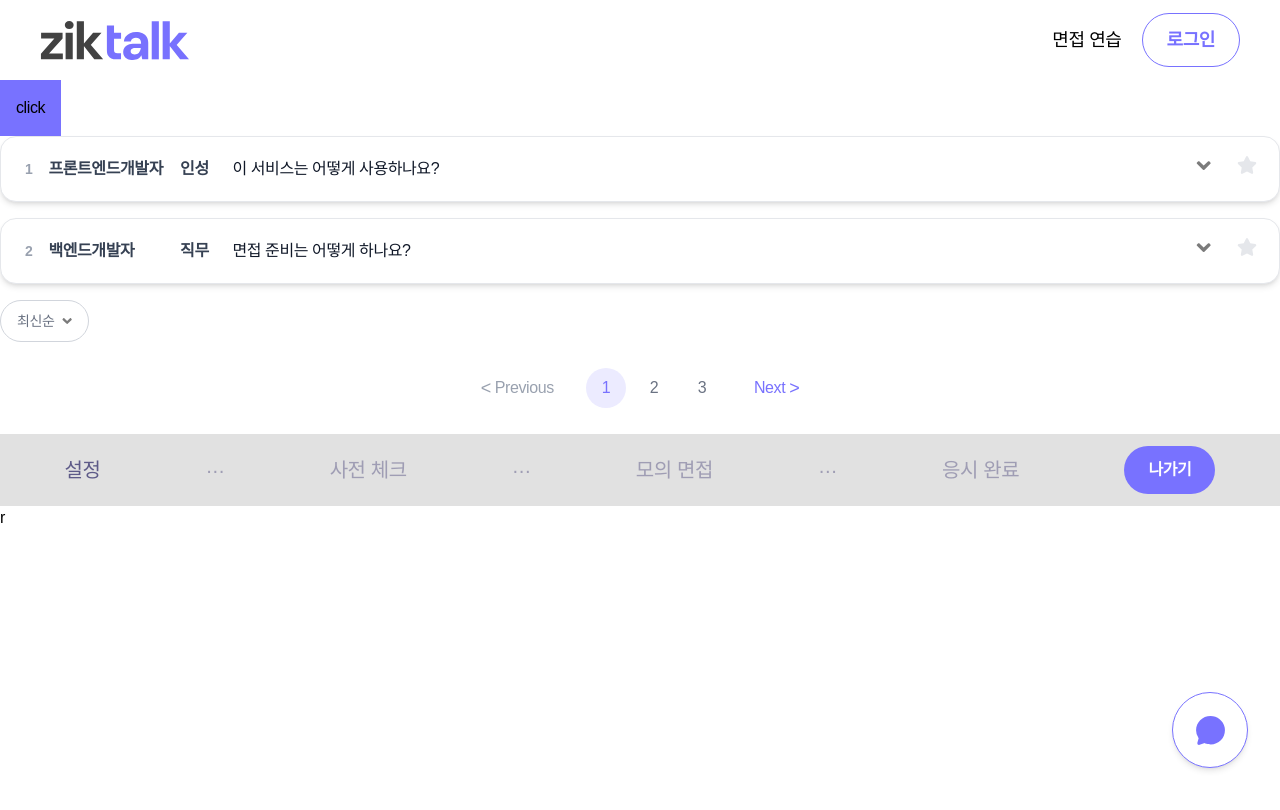
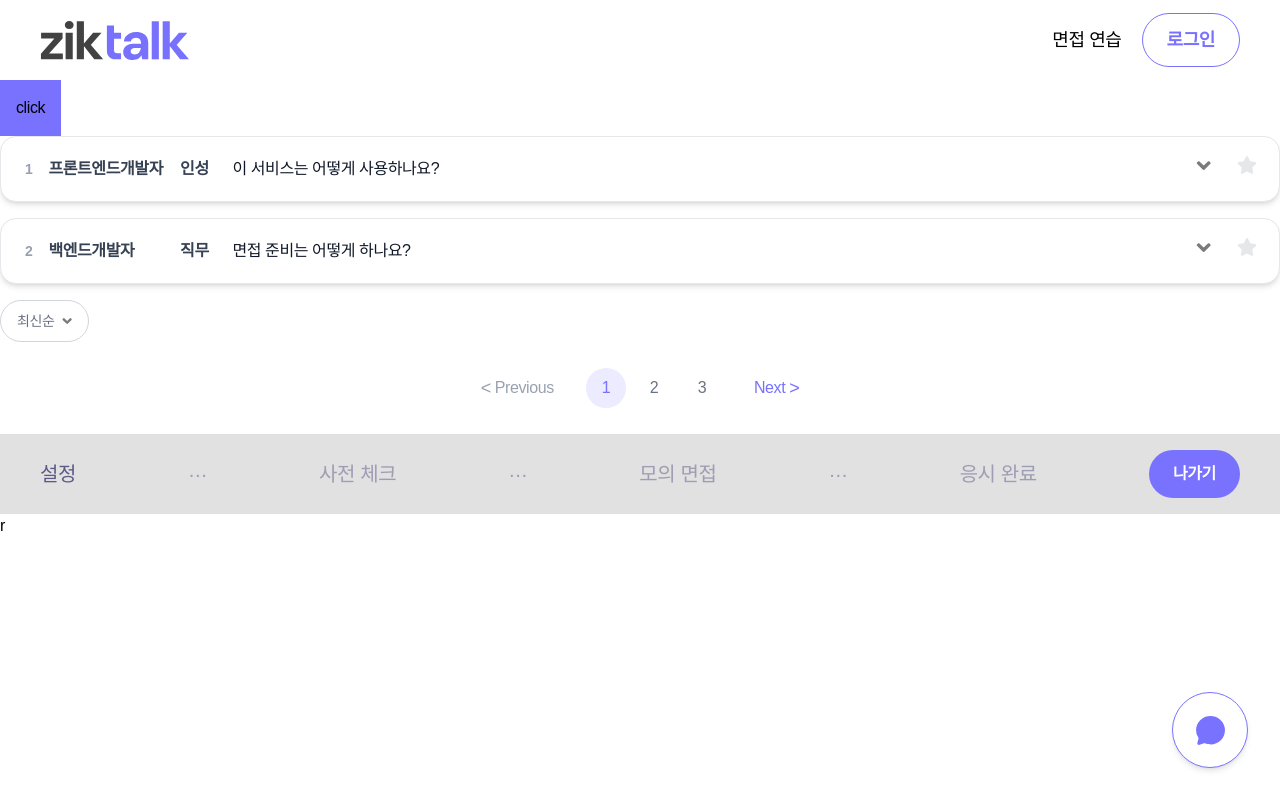
Before and after one commit to ko9612/ZikTalk, a React (Vite) app in the folder client/: page /test in a window 1280 px wide. Shown: the top 810 px of the page. Built offline with nearby package versions, Linux system fonts and the light colour scheme.

Commit message:
style: Header, Tab px값 통일 (#5)

```diff
--- a/client/src/components/common/Header.jsx
+++ b/client/src/components/common/Header.jsx
@@ -5,7 +5,7 @@ import { Link } from "react-router-dom";
 const Header = () => {
   return (
     <header>
-      <div className="mx-auto flex h-[clamp(3.8rem,8vw,5rem)] w-full max-w-[1200px] items-center justify-between px-6 sm:px-0">
+      <div className="mx-auto flex h-[clamp(3.8rem,8vw,5rem)] w-full max-w-[1200px] items-center justify-between px-6 xl:px-0">
         <h1 className="logo">
           <Link href="/">
             <img
--- a/client/src/components/common/InterviewTab.jsx
+++ b/client/src/components/common/InterviewTab.jsx
@@ -8,8 +8,8 @@ const InterviewTab = ({
   const tabs = ["설정", "사전 체크", "모의 면접", "응시 완료"];
 
   return (
-    <div className="bg-zik-border/50 m-0 items-center px-6 py-3">
-      <ul className="text-zik-text m-0 flex list-none items-center justify-around gap-6 p-0 text-[20px] font-medium">
+    <div className="bg-zik-border/50 mx-auto flex h-[clamp(3.8rem,8vw,5rem)] w-full justify-center">
+      <ul className="text-zik-text m-0 flex w-full max-w-[1200px] list-none items-center justify-between gap-6 px-6 text-[20px] font-medium xl:px-0">
         {tabs.map((tab, index) => (
           <>
             <li
```
